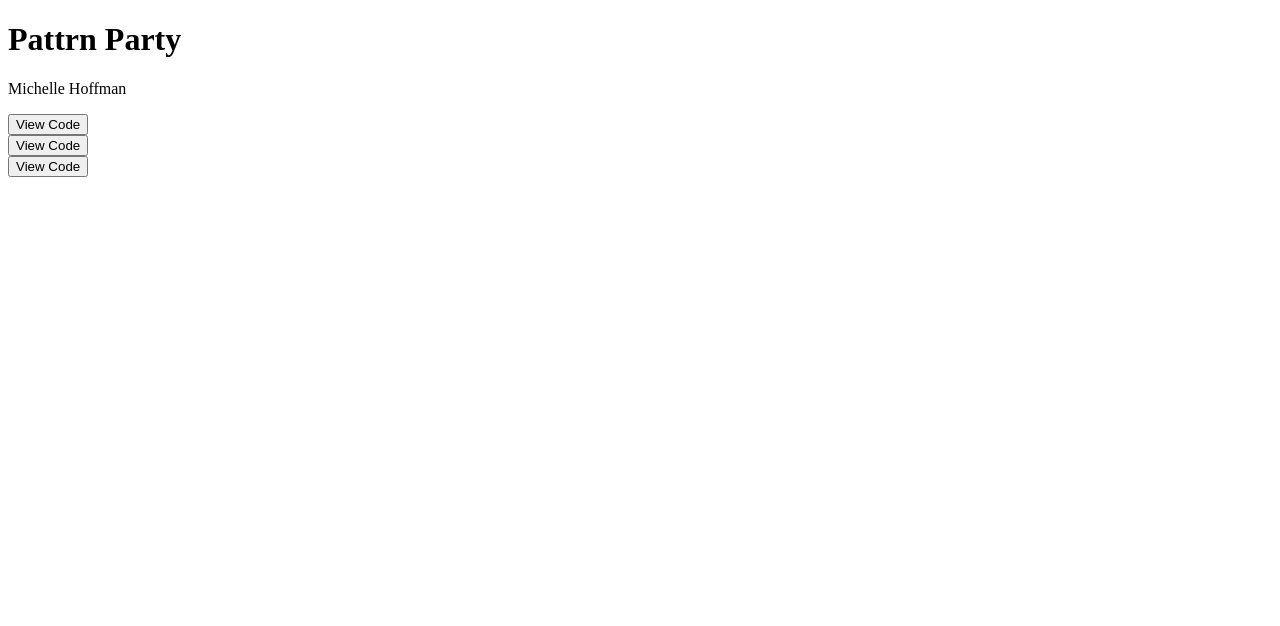
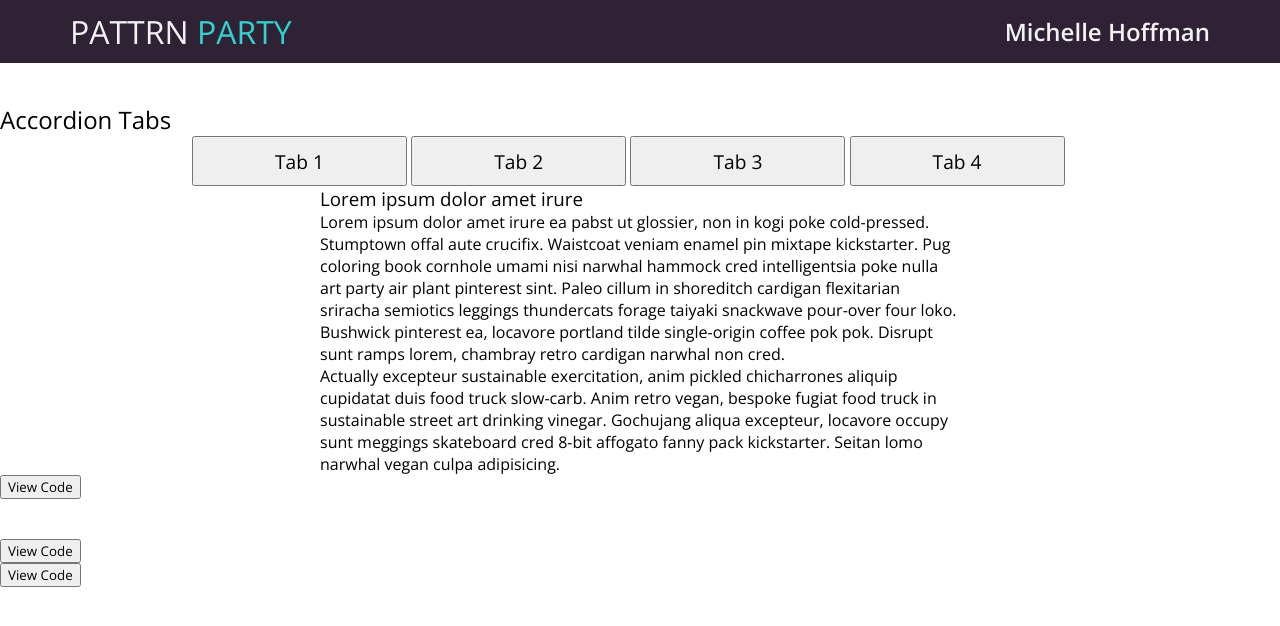
Before and after one commit to michellehoffman/pattrn-party, a website: page public/index.html in a window 1280 px wide. Drawn offline with nearby package versions, Linux system fonts and the light colour scheme.

Commit message:
Style header and add html structure for accordion tabs

```diff
--- a/public/index.html
+++ b/public/index.html
@@ -8,12 +8,44 @@
   </head>
   <body>
     <header>
-      <h1>Pattrn <span id="title">Party</span></h1>
-      <p>Michelle Hoffman</p>
+      <h1 class="title">Pattrn <span id="title-color">Party</span></h1>
+      <p id="student-name">Michelle Hoffman</p>
     </header>
     <section class="html-element-display">
       <article class="accordion-tab-article">
-
+        <h2>Accordion Tabs</h2>
+        <div class="accordion-tab">
+          <div class="tabs">
+            <button class="active">Tab 1</button>
+            <button class="inactive">Tab 2</button>
+            <button class="inactive">Tab 3</button>
+            <button class="inactive">Tab 4</button>
+          </div>
+          <div id="tab-1" class="tab-content active">
+            <!-- <img src=""> -->
+            <h3>Lorem ipsum dolor amet irure</h3>
+            <p>Lorem ipsum dolor amet irure ea pabst ut glossier, non in kogi poke cold-pressed. Stumptown offal aute crucifix. Waistcoat veniam enamel pin mixtape kickstarter. Pug coloring book cornhole umami nisi narwhal hammock cred intelligentsia poke nulla art party air plant pinterest sint. Paleo cillum in shoreditch cardigan flexitarian sriracha semiotics leggings thundercats forage taiyaki snackwave pour-over four loko. Bushwick pinterest ea, locavore portland tilde single-origin coffee pok pok. Disrupt sunt ramps lorem, chambray retro cardigan narwhal non cred.</p>
+            <p>Actually excepteur sustainable exercitation, anim pickled chicharrones aliquip cupidatat duis food truck slow-carb. Anim retro vegan, bespoke fugiat food truck in sustainable street art drinking vinegar. Gochujang aliqua excepteur, locavore occupy sunt meggings skateboard cred 8-bit affogato fanny pack kickstarter. Seitan lomo narwhal vegan culpa adipisicing.</p>
+          </div>
+          <div id="tab-2" class="tab-content inactive">
+            <!-- <img src="" alt=""> -->
+            <h3>Lorem ipsum dolor amet irure</h3>
+            <p>Lorem ipsum dolor amet irure ea pabst ut glossier, non in kogi poke cold-pressed. Stumptown offal aute crucifix. Waistcoat veniam enamel pin mixtape kickstarter. Pug coloring book cornhole umami nisi narwhal hammock cred intelligentsia poke nulla art party air plant pinterest sint. Paleo cillum in shoreditch cardigan flexitarian sriracha semiotics leggings thundercats forage taiyaki snackwave pour-over four loko. Bushwick pinterest ea, locavore portland tilde single-origin coffee pok pok. Disrupt sunt ramps lorem, chambray retro cardigan narwhal non cred.</p>
+            <p>Actually excepteur sustainable exercitation, anim pickled chicharrones aliquip cupidatat duis food truck slow-carb. Anim retro vegan, bespoke fugiat food truck in sustainable street art drinking vinegar. Gochujang aliqua excepteur, locavore occupy sunt meggings skateboard cred 8-bit affogato fanny pack kickstarter. Seitan lomo narwhal vegan culpa adipisicing.</p>
+          </div>
+          <div id="tab-3" class="tab-content inactive">
+            <!-- <img src="" alt=""> -->
+            <h3>Lorem ipsum dolor amet irure</h3>
+            <p>Lorem ipsum dolor amet irure ea pabst ut glossier, non in kogi poke cold-pressed. Stumptown offal aute crucifix. Waistcoat veniam enamel pin mixtape kickstarter. Pug coloring book cornhole umami nisi narwhal hammock cred intelligentsia poke nulla art party air plant pinterest sint. Paleo cillum in shoreditch cardigan flexitarian sriracha semiotics leggings thundercats forage taiyaki snackwave pour-over four loko. Bushwick pinterest ea, locavore portland tilde single-origin coffee pok pok. Disrupt sunt ramps lorem, chambray retro cardigan narwhal non cred.</p>
+            <p>Actually excepteur sustainable exercitation, anim pickled chicharrones aliquip cupidatat duis food truck slow-carb. Anim retro vegan, bespoke fugiat food truck in sustainable street art drinking vinegar. Gochujang aliqua excepteur, locavore occupy sunt meggings skateboard cred 8-bit affogato fanny pack kickstarter. Seitan lomo narwhal vegan culpa adipisicing.</p>
+          </div>
+          <div id="tab-4" class="tab-content inactive">
+            <!-- <img src="" alt=""> -->
+            <h3>Lorem ipsum dolor amet irure</h3>
+            <p>Lorem ipsum dolor amet irure ea pabst ut glossier, non in kogi poke cold-pressed. Stumptown offal aute crucifix. Waistcoat veniam enamel pin mixtape kickstarter. Pug coloring book cornhole umami nisi narwhal hammock cred intelligentsia poke nulla art party air plant pinterest sint. Paleo cillum in shoreditch cardigan flexitarian sriracha semiotics leggings thundercats forage taiyaki snackwave pour-over four loko. Bushwick pinterest ea, locavore portland tilde single-origin coffee pok pok. Disrupt sunt ramps lorem, chambray retro cardigan narwhal non cred.</p>
+            <p>Actually excepteur sustainable exercitation, anim pickled chicharrones aliquip cupidatat duis food truck slow-carb. Anim retro vegan, bespoke fugiat food truck in sustainable street art drinking vinegar. Gochujang aliqua excepteur, locavore occupy sunt meggings skateboard cred 8-bit affogato fanny pack kickstarter. Seitan lomo narwhal vegan culpa adipisicing.</p>
+          </div>
+        </div>
         <button>View Code</button>
       </article>
       <article class="flexible-cards-display">
--- a/public/styles.css
+++ b/public/styles.css
@@ -0,0 +1,57 @@
+@import url('https://fonts.googleapis.com/css?family=Open+Sans:300,600');
+
+* {
+  font-family: 'Open Sans', sans-serif;
+  font-weight: 300;
+  margin: 0;
+}
+
+header {
+  align-items: center;
+  background-color: #2F2235;
+  color: #F2F2F2;
+  display: flex;
+  justify-content: space-between;
+  padding: 10px 70px;
+}
+
+.title {
+  text-transform: uppercase;
+}
+
+#title-color {
+  color: #34D1D1;
+}
+
+#student-name {
+  font-size: 1.5rem;
+  font-weight: 600;
+}
+
+.accordion-tab-article {
+  margin: 40px auto;
+}
+
+.tabs {
+  margin: auto;
+  width: 70%;
+}
+
+.tabs button {
+  font-size: 1.2rem;
+  height: 50px;
+  width: 24%;
+}
+
+.tab-content {
+  margin: auto;
+  width: 50%;
+}
+
+.tab-content.active {
+  display: block;
+}
+
+.tab-content.inactive {
+  display: none;
+}
```
